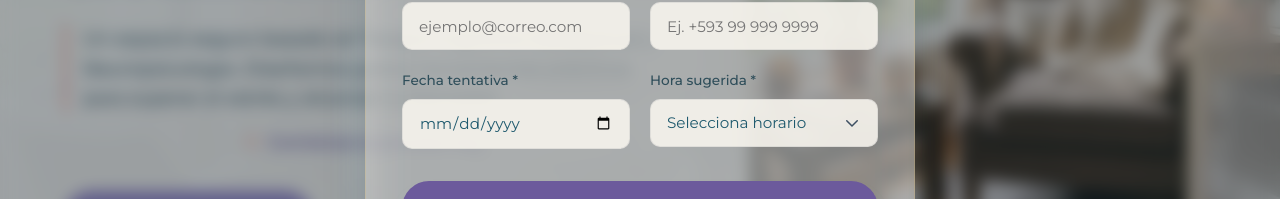
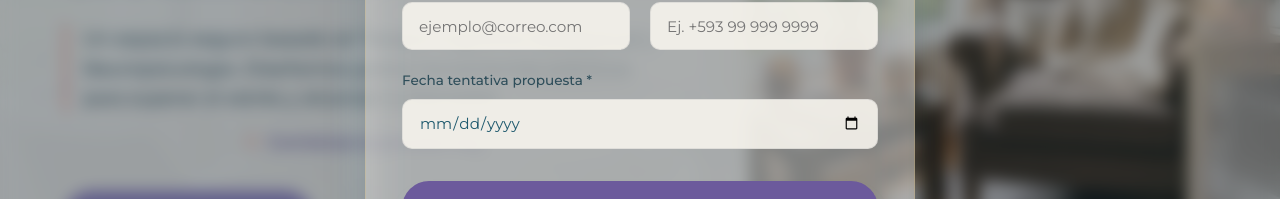
Before and after one commit to MAXVMVS/psic-damarispazmino, a React (Vite) app: page / in a window 1280 px wide. Both pictures are taken after a click on the button "Agendar Sesión". Shown: the part 430-629 px from the top of the page. Built offline with nearby package versions, Linux system fonts and the light colour scheme; no server answers; a web font is replaced by a local one.

Commit message:
content: remove time slot selection from booking modal so Damaris coordinates schedule directly

```diff
--- a/src/App.tsx
+++ b/src/App.tsx
@@ -97,7 +97,6 @@ export default function App() {
   const [bookingEmail, setBookingEmail] = useState('');
   const [bookingPhone, setBookingPhone] = useState('');
   const [bookingDate, setBookingDate] = useState('');
-  const [bookingTime, setBookingTime] = useState('');
 
   /* Privacy Policy Modal State */
   const [isPrivacyModalOpen, setIsPrivacyModalOpen] = useState(false);
@@ -230,7 +229,6 @@ export default function App() {
       telefono: bookingPhone,
       servicio: serviceText,
       fecha: bookingDate,
-      hora: bookingTime,
       tipo: 'Solicitud de Pre-Reserva',
       createdAt: new Date().toISOString()
     };
@@ -250,7 +248,6 @@ export default function App() {
           telefono: bookingPhone,
           servicio: serviceText,
           fecha: bookingDate,
-          hora: bookingTime,
           tipo: 'Solicitud de Pre-Reserva'
         })
       }).catch(err => console.error("Error al enviar a Formspree:", err));
@@ -262,10 +259,9 @@ export default function App() {
 - *Correo:* ${bookingEmail}
 - *Teléfono:* ${bookingPhone}
 - *Servicio:* ${serviceText}
-- *Fecha sugerida:* ${bookingDate}
-- *Horario sugerido:* ${bookingTime}
+- *Fecha tentativa:* ${bookingDate}
 
-Quedo atento/a a su respuesta. ¡Muchas gracias!`;
+Quedo atento/a para coordinar el horario de la consulta. ¡Muchas gracias!`;
 
     window.open(`https://wa.me/${whatsappNum}?text=${encodeURIComponent(message)}`, '_blank');
 
@@ -280,7 +276,6 @@ Quedo atento/a a su respuesta. ¡Muchas gracias!`;
     setBookingEmail('');
     setBookingPhone('');
     setBookingDate('');
-    setBookingTime('');
   };
 
   return (
@@ -1139,9 +1134,8 @@ Quedo atento/a a su respuesta. ¡Muchas gracias!`;
                 </div>
               </div>
 
-              <div className="form-group-double">
               <div className="form-field-group">
-                  <label className="form-label" htmlFor="book-date">Fecha tentativa *</label>
+                <label className="form-label" htmlFor="book-date">Fecha tentativa propuesta *</label>
                 <input
                   type="date"
                   id="book-date"
@@ -1150,26 +1144,6 @@ Quedo atento/a a su respuesta. ¡Muchas gracias!`;
                   value={bookingDate}
                   onChange={(e) => setBookingDate(e.target.value)}
                 />
-                </div>
-                <div className="form-field-group">
-                  <label className="form-label" htmlFor="book-time">Hora sugerida *</label>
-                  <select
-                    id="book-time"
-                    className="form-input-control form-select-control"
-                    required
-                    value={bookingTime}
-                    onChange={(e) => setBookingTime(e.target.value)}
-                  >
-                    <option value="">Selecciona horario</option>
-                    <option value="09:00 - 10:00">09:00 AM - 10:00 AM</option>
-                    <option value="10:00 - 11:00">10:00 AM - 11:00 AM</option>
-                    <option value="11:00 - 12:00">11:00 AM - 12:00 PM</option>
-                    <option value="15:00 - 16:00">03:00 PM - 04:00 PM</option>
-                    <option value="16:00 - 17:00">04:00 PM - 05:00 PM</option>
-                    <option value="17:00 - 18:00">05:00 PM - 06:00 PM</option>
-                    <option value="18:00 - 19:00">06:00 PM - 07:00 PM</option>
-                  </select>
-                </div>
               </div>
 
               <button
```
Lines whose indentation alone changed are shown as unchanged.
